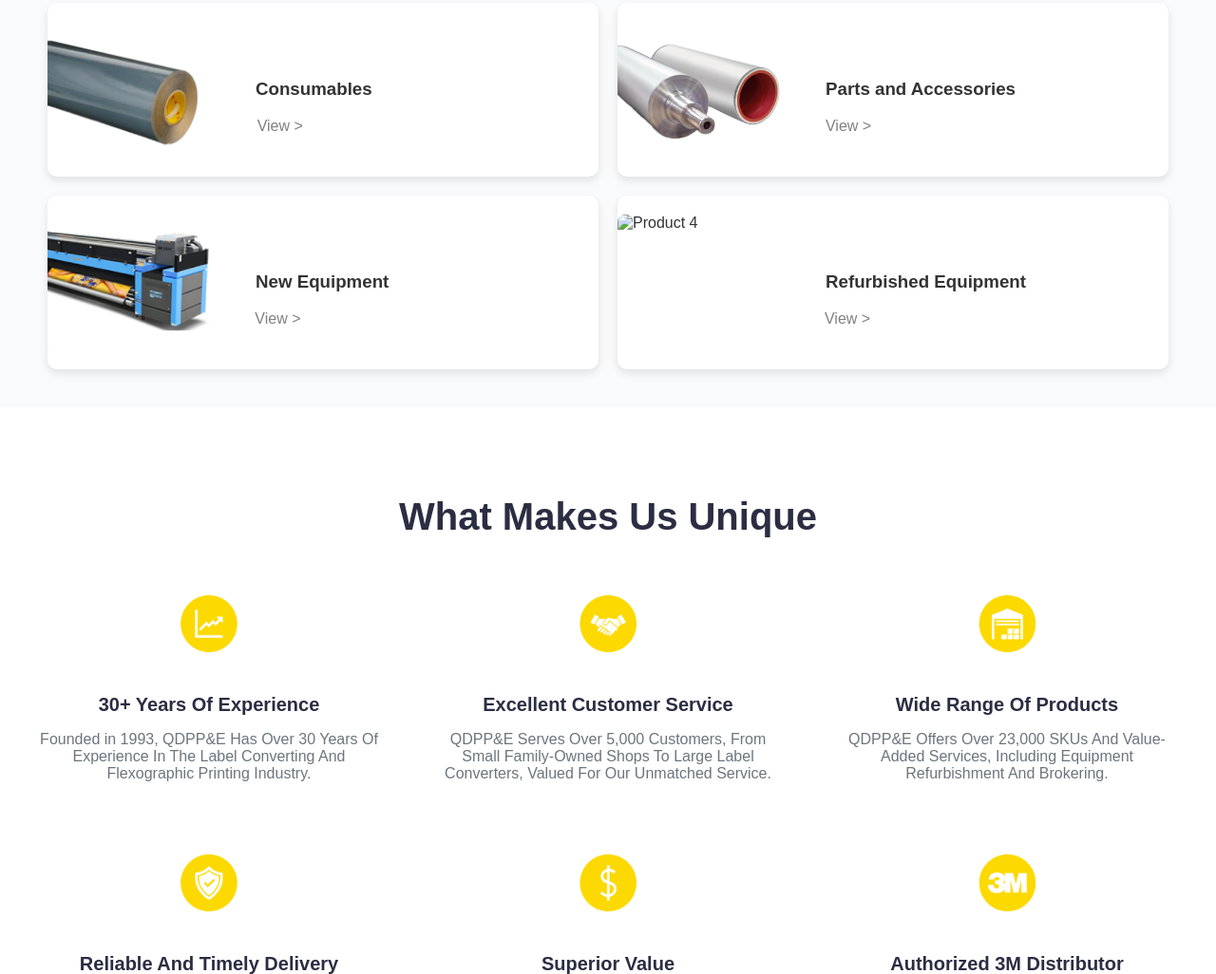
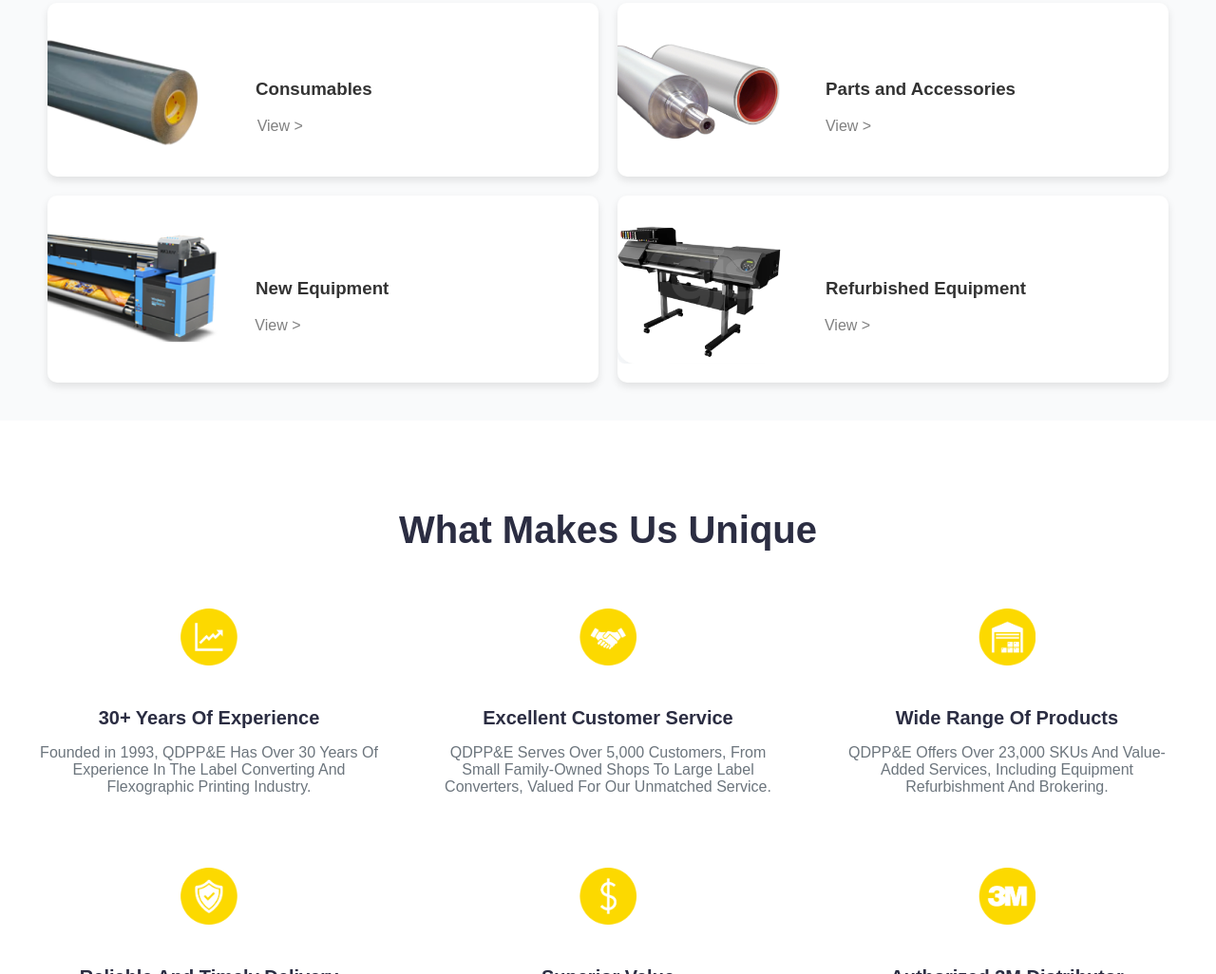
Before and after one commit to SahilAgrwaL/SilverskyAssignment, a plain HTML site: page index.html in a window 1280 px wide. Shown: the part 1101-2127 px from the top of the page at 95% size. Drawn offline with Linux system fonts and the light colour scheme.

Commit message:
image-not loading solved

```diff
--- a/index.html
+++ b/index.html
@@ -60,7 +60,7 @@
                 <a class="anchor3" href="#">View &gt;</a>
             </div>
             <div class="card">
-                <img class="images/product-image-logo" src="product4.png" alt="Product 4">
+                <img src="images/product4.png" alt="Product 4">
                 <h3>Refurbished Equipment</h3>
                 <a class="anchor4" href="#">View &gt;</a>
             </div>
```
